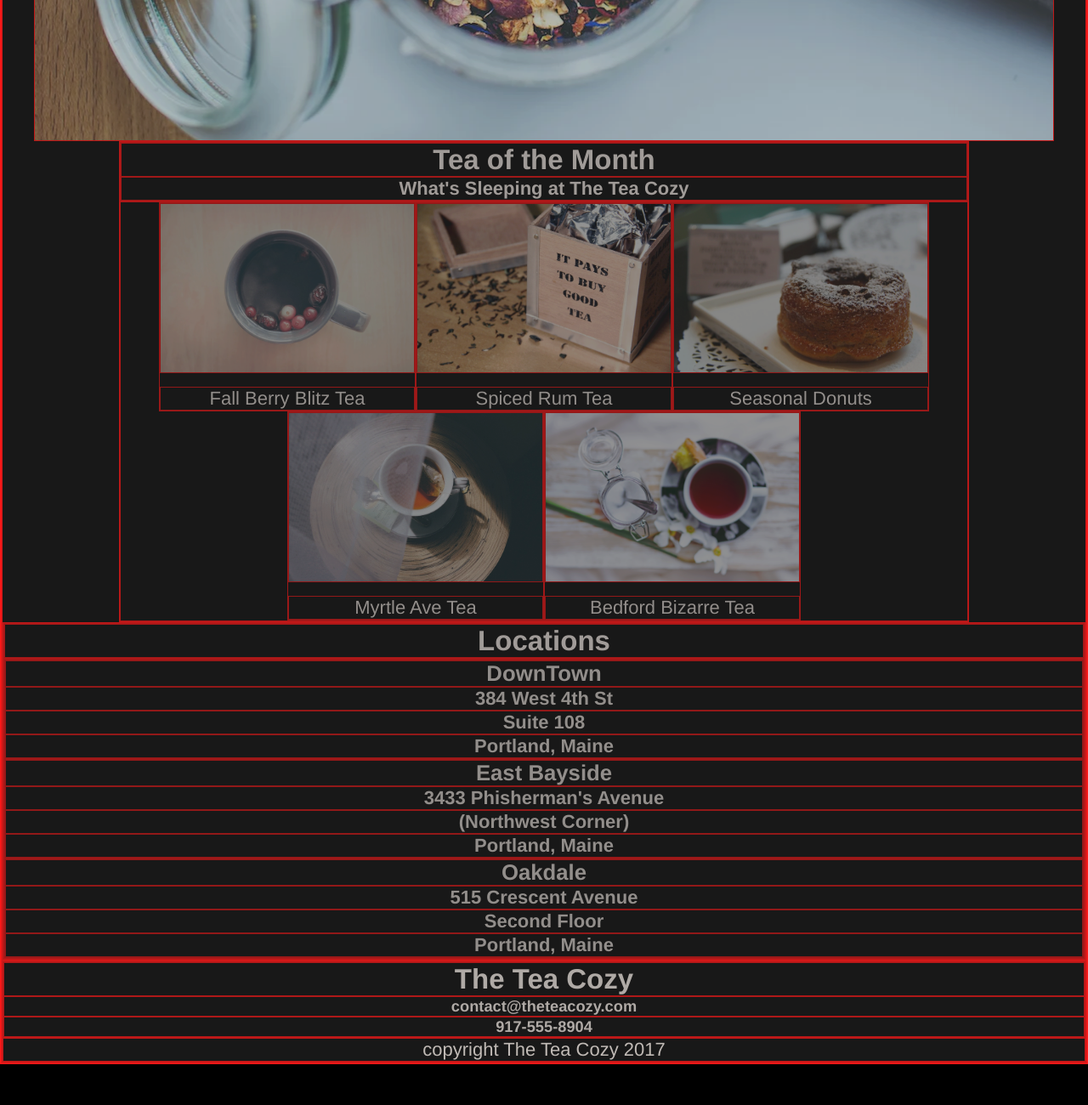
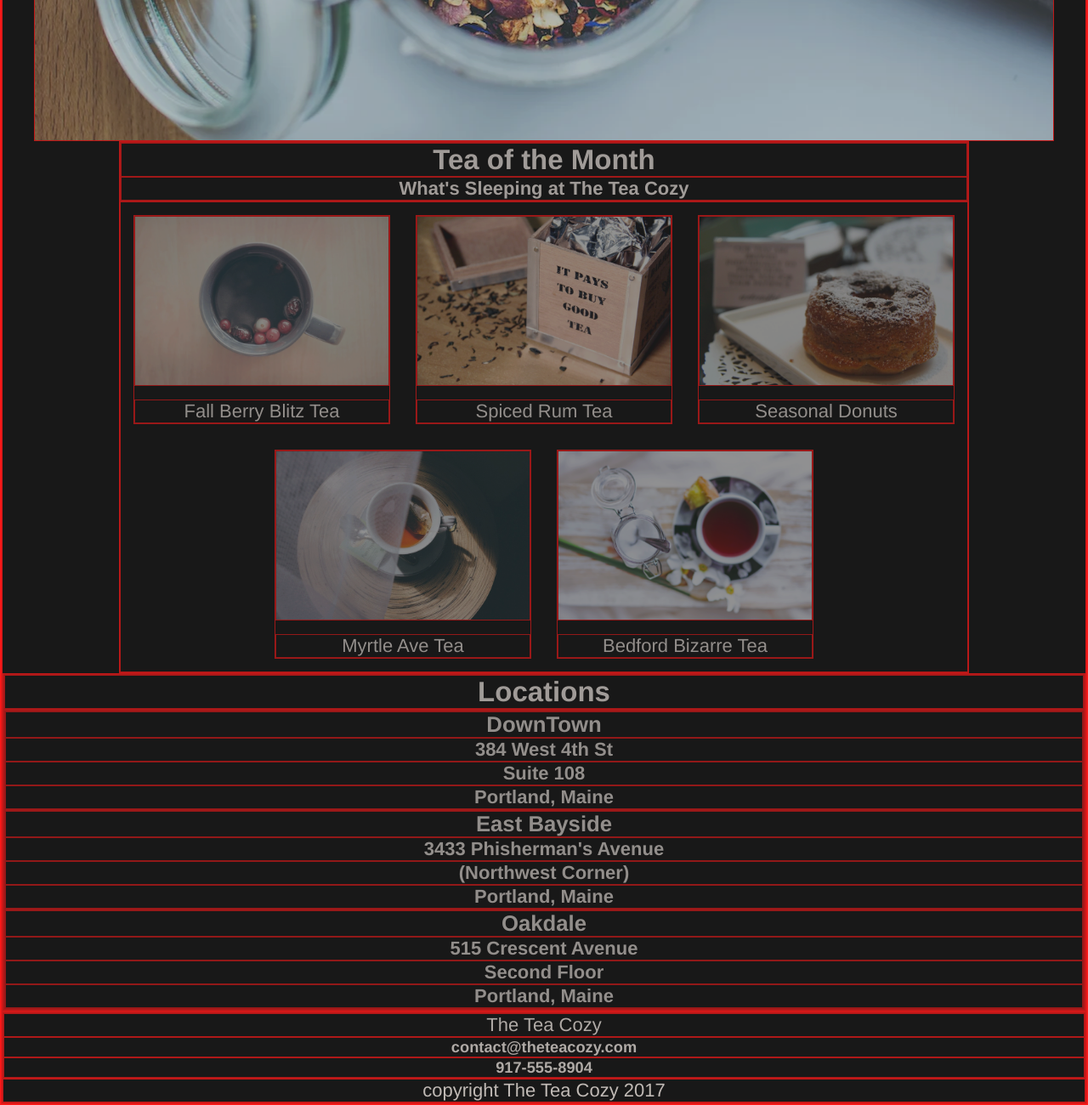
Before and after one commit to mikejguo290/flex-tea-cozy, a plain HTML site: page index.html in a window 1280 px wide. Shown: the part 606-1906 px from the top of the page at 85% size. Before the commit the page ends 1858 px from the top, so only its background shows below. Drawn offline with Linux system fonts and the light colour scheme.

Commit message:
add marging to figures.

```diff
--- a/index.html
+++ b/index.html
@@ -78,7 +78,7 @@
         </main>
         <footer>
             <section>
-                <h2>The Tea Cozy</h2>
+                <p>The Tea Cozy</p>
                 <h5>contact@theteacozy.com</h5>
                 <h5>917-555-8904</h5>
             </section>
--- a/resources/css/style.css
+++ b/resources/css/style.css
@@ -5,8 +5,8 @@
     background-color:black;
     opacity:0.9;
     box-sizing: border-box;
+    border: 1px solid red;
     margin: 0;
-    border: 1px solid red;
 
 
 }
@@ -62,9 +62,13 @@ nav li{
 .teas {
     display: flex;
     flex-wrap: wrap;
-    justify-content: center;
+    justify-content: center; /* horizontal positioning for both lines */
+    align-content: center;
 }
 
+.teas figure {
+    margin: 15px;
+}
 .teas figure img {
     width: 300px;
     height: 200px;
```
